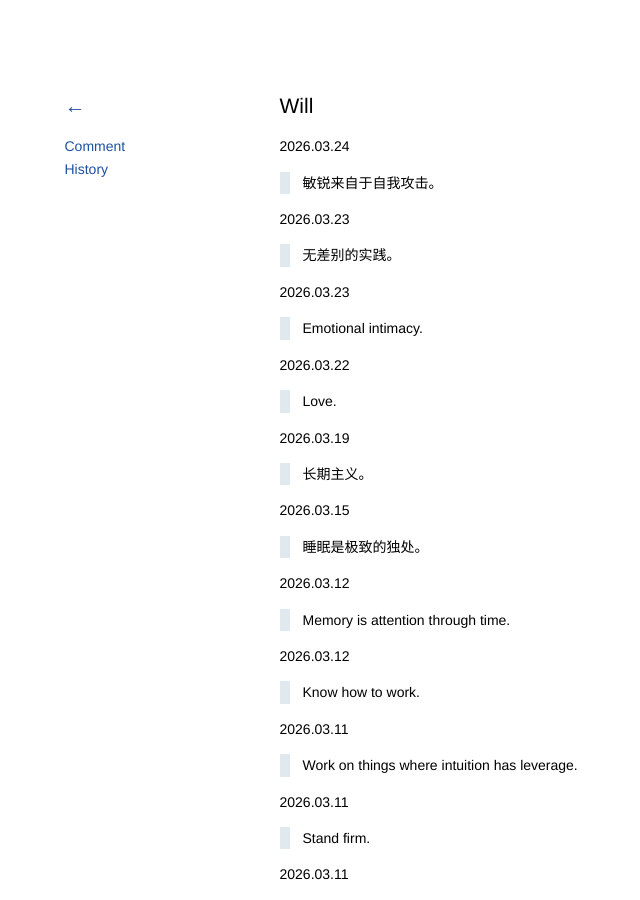
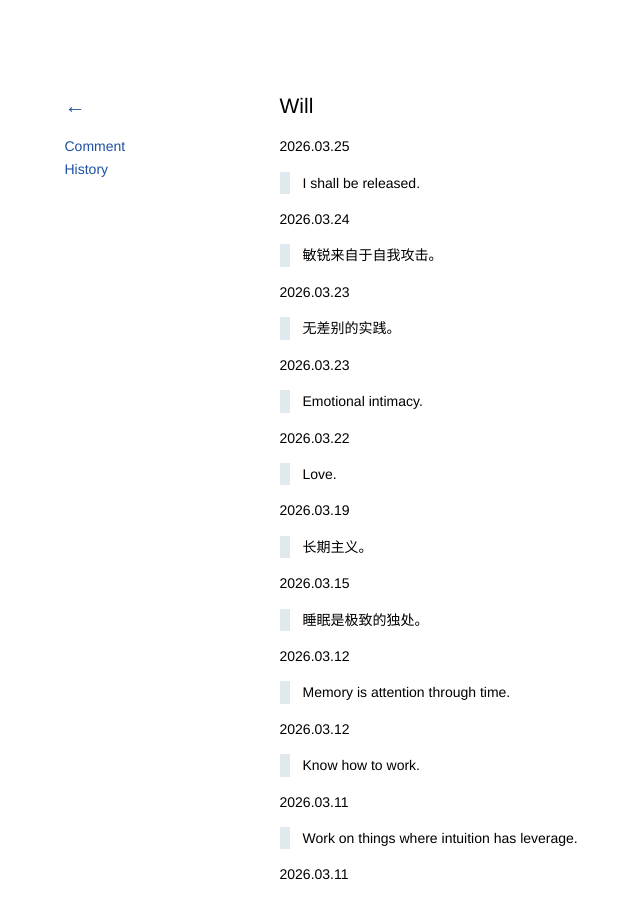
Before and after one commit to kidlj/awei, a Jekyll site: the page built from _wiki/will.md, in a window 1280 px wide and 900 px high. Shown: the whole window, without its empty margins (68-708 px from the left). Built offline with Jekyll 4.4.1, drawn with Linux system fonts in a browser that asks for light colours.

Commit message:
update will

```diff
--- a/_wiki/will.md
+++ b/_wiki/will.md
@@ -1,6 +1,10 @@
 ---
 title: Will
 ---
+
+2026.03.25
+
+> I shall be released.
 
 2026.03.24
 
```
